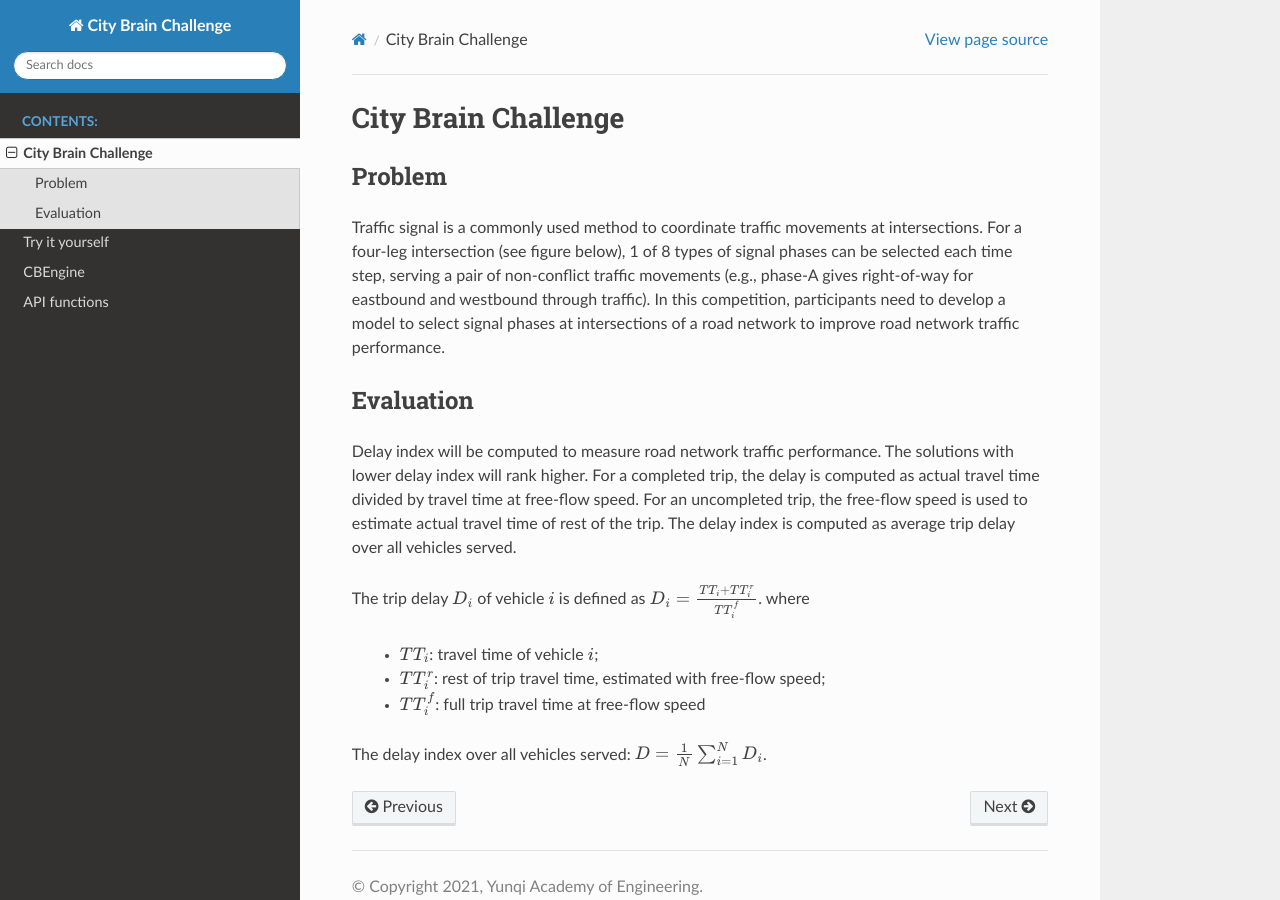
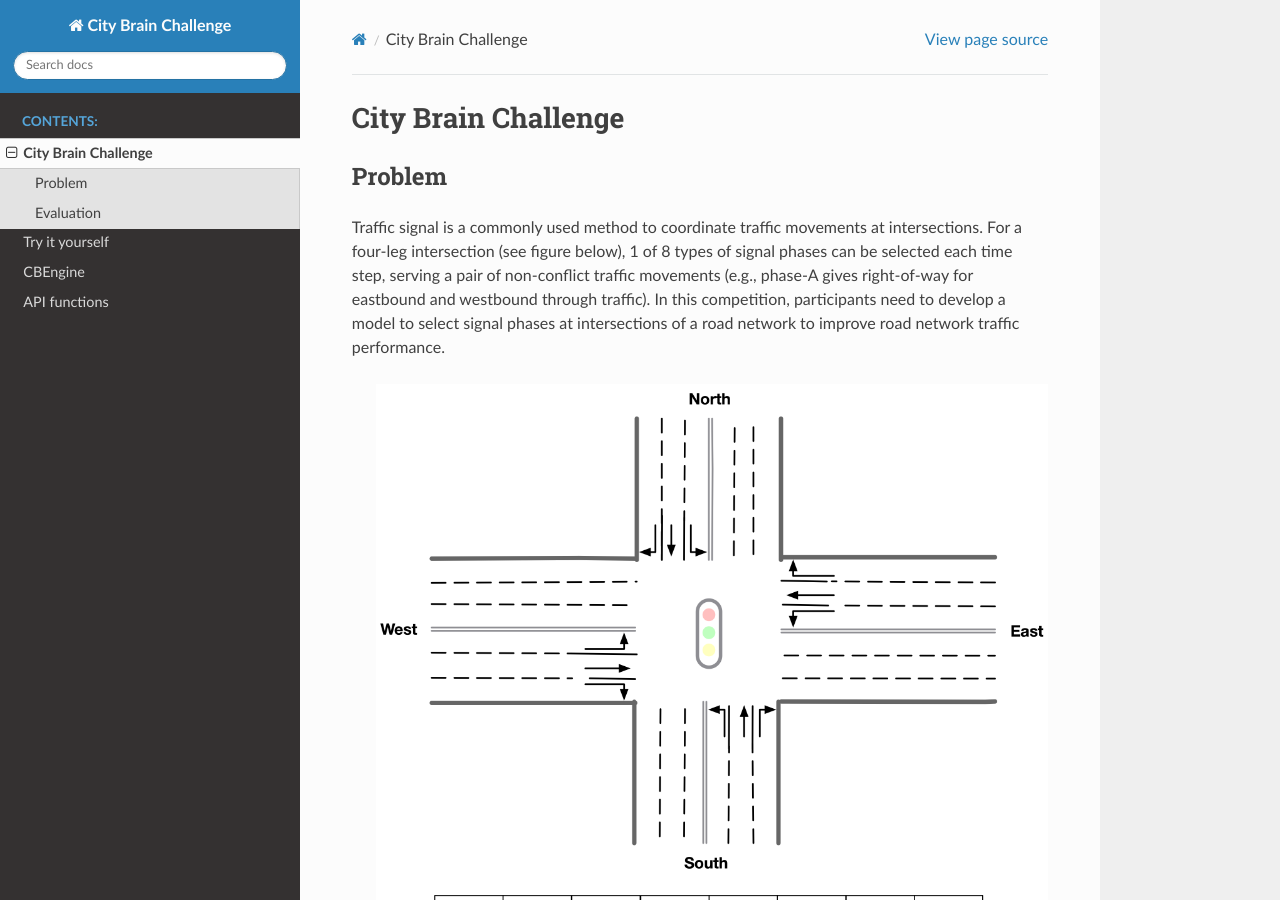
Before and after one commit to CityBrainChallenge/KDDCup2021-CityBrainChallenge, a Sphinx documentation site: the page built from docs/city-brain-challenge.rst, in a window 1280 px wide and 900 px high. Built offline with Sphinx 7.4.7 and the Read the Docs theme 2.0.0, drawn with Linux system fonts in a browser that asks for light colours.

Commit message:
Update city-brain-challenge.rst

```diff
--- a/docs/city-brain-challenge.rst
+++ b/docs/city-brain-challenge.rst
@@ -8,6 +8,10 @@ Problem
 ===============
 
 Traffic signal is a commonly used method to coordinate traffic movements at intersections. For a four-leg intersection (see figure below), 1 of 8 types of signal phases can be selected each time step, serving a pair of non-conflict traffic movements (e.g., phase-A gives right-of-way for eastbound and westbound through traffic). In this competition, participants need to develop a model to select signal phases at intersections of a road network to improve road network traffic performance.
+
+  .. figure:: https://raw.githubusercontent.com/CityBrainChallenge/KDDCup2021-CityBrainChallenge/main/images/intersection.png
+        :align: center
+
 
 ===============
 Evaluation
```
